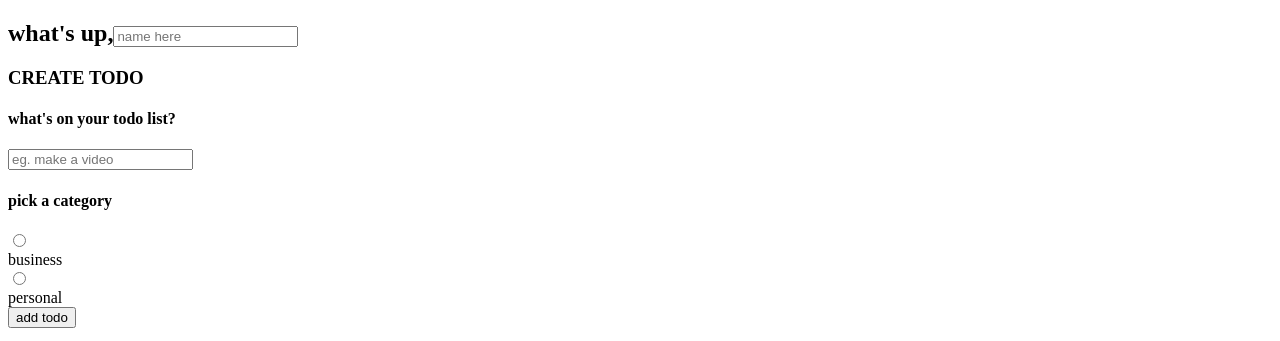
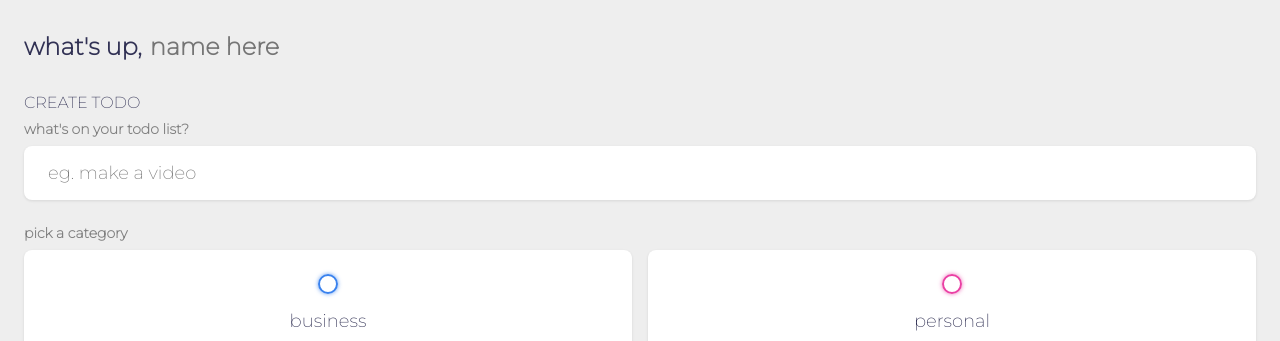
Before and after one commit to yogendrasinh-jadeja/Todo-List, a plain HTML site: page index.html in a window 1280 px wide. Shown: the top 341 px of the page. Drawn offline with Linux system fonts and the light colour scheme; the site is published under a folder, as on GitHub Pages, so addresses that start at the root find nothing.

Commit message:
filepath changed

```diff
--- a/index.html
+++ b/index.html
@@ -8,7 +8,7 @@
     <link rel="preconnect" href="https://fonts.googleapis.com">
 <link rel="preconnect" href="https://fonts.gstatic.com" crossorigin>
 <link href="https://fonts.googleapis.com/css2?family=Montserrat:wght@200&display=swap" rel="stylesheet">
-    <link rel="stylesheet" href="/todo.css">
+    <link rel="stylesheet" href="./todo.css">
 </head>
 <body>
     <main class="app">
@@ -70,6 +70,6 @@
             </div>
         </section>
     </main>
-    <script src="/todo.js"></script>
+    <script src="./todo.js"></script>
 </body>
 </html>
```
